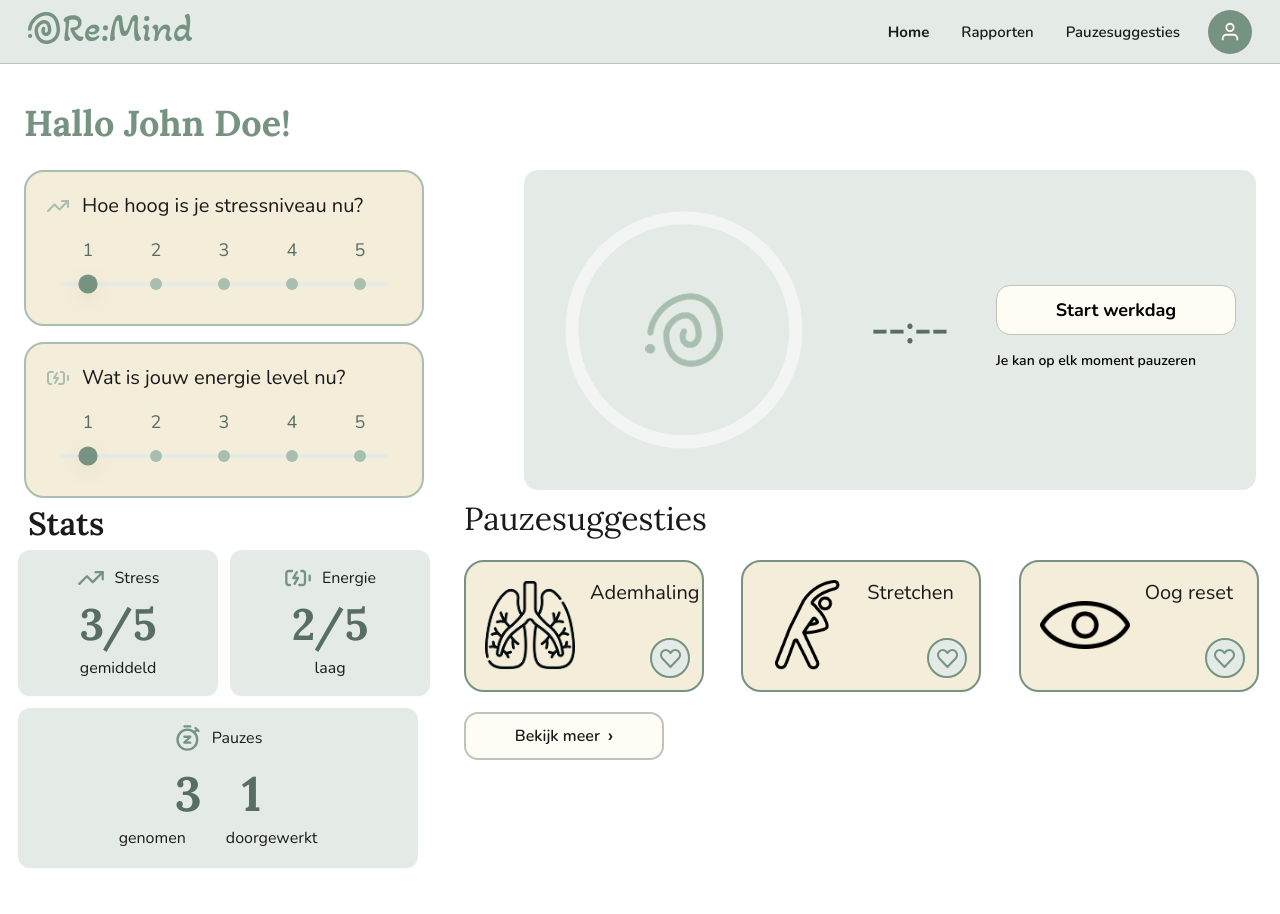
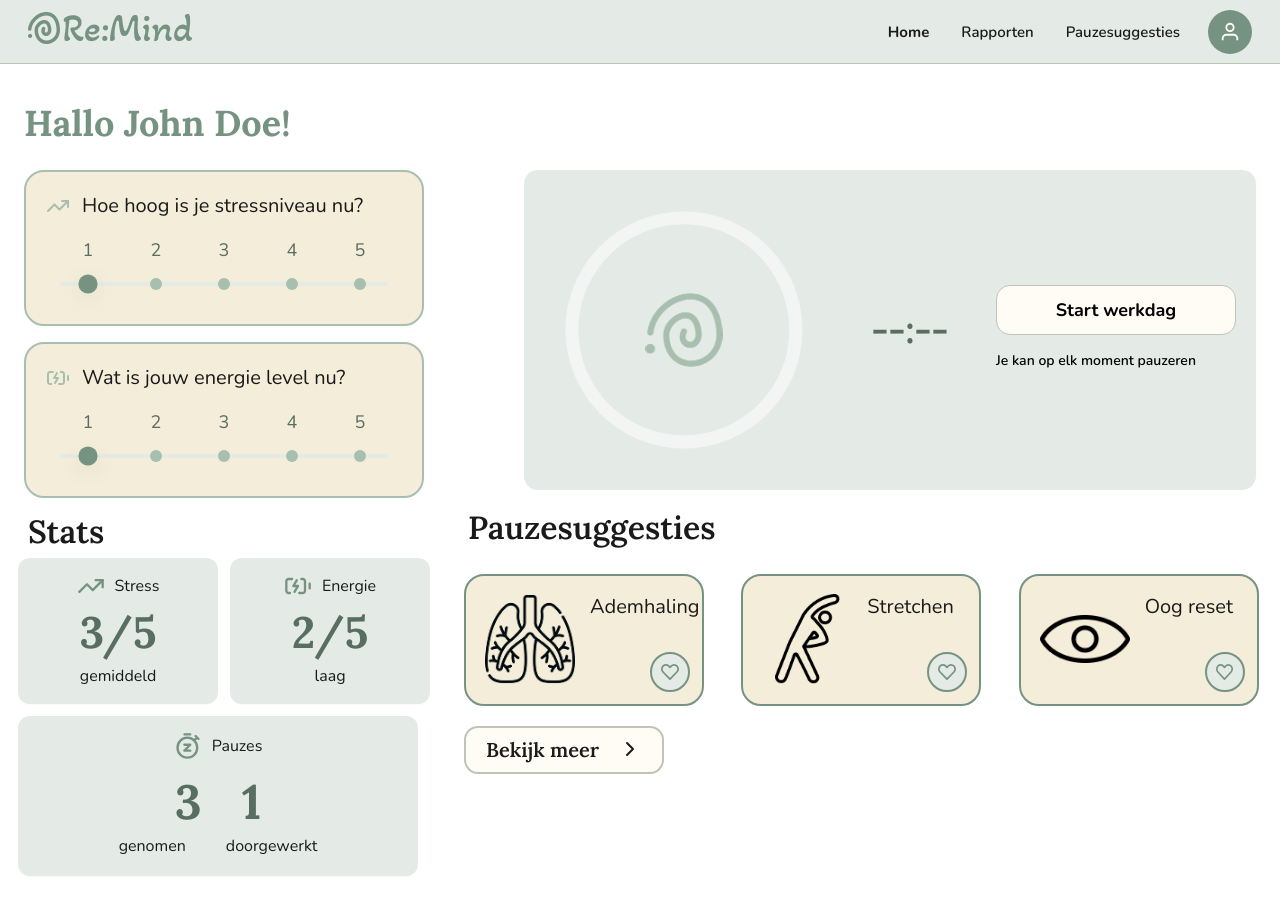
Before and after one commit to sampittois/Re-Mind_App_Individueel, a React (Vite) app in the folder stress-app/frontend/: page / in a window 1280 px wide. Shown: the top 914 px of the page. Built offline with nearby package versions, Linux system fonts and the light colour scheme.

Commit message:
feat: update PauseSuggestions button with SVG icon and enhance styles for better layout

```diff
--- a/stress-app/frontend/src/components/PauseSuggestions.jsx
+++ b/stress-app/frontend/src/components/PauseSuggestions.jsx
@@ -45,7 +45,7 @@ export default function PauseSuggestions({ onViewMore, showViewMore = true }) {
       {showViewMore ? (
         <button className="pause-suggestions__cta" onClick={onViewMore} type="button">
           <span>Bekijk meer</span>
-          <span aria-hidden="true">›</span>
+          <span aria-hidden="true"><svg xmlns="http://www.w3.org/2000/svg" width="24" height="24" viewBox="0 0 24 24" fill="none" stroke="currentColor" stroke-width="2" stroke-linecap="round" stroke-linejoin="round" class="lucide lucide-chevron-right-icon lucide-chevron-right"><path d="m9 18 6-6-6-6" /></svg></span>
         </button>
       ) : null}
     </section>
--- a/stress-app/frontend/src/styles/pauseSuggestions.css
+++ b/stress-app/frontend/src/styles/pauseSuggestions.css
@@ -3,14 +3,14 @@
 	flex-direction: column;
 	gap: var(--space-5);
 	color: var(--text);
+    margin-top: var(--space-4);
 }
 
 .pause-suggestions__title {
-	margin: 0;
+	margin: 0 0 12px 4px;
 	font-family: var(--font-family-heading);
+	font-weight: var(--font-weight-semibold);
 	font-size: var(--text-heading-2-font-size);
-	line-height: var(--text-heading-2-line-height);
-	font-weight: var(--font-weight-regular);
 	color: var(--text);
 }
 
@@ -83,8 +83,8 @@
 .pause-suggestion-card__favorite img {
 	position: relative;
 	z-index: 1;
-	width: 24px;
-	height: 19px;
+	width: 20px;
+	height: 16px;
 	object-fit: contain;
 }
 
@@ -117,14 +117,14 @@
 	padding: 0 20px;
 	display: flex;
 	align-items: center;
-	justify-content: center;
+	justify-content: space-between;
 	gap: var(--space-2);
 	border: 2px solid var(--border);
 	border-radius: var(--radius-md);
 	background: var(--background);
 	color: var(--text);
-	font-family: var(--font-family-body);
-	font-size: var(--font-size-xs);
+	font-family: var(--font-family-heading);
+	font-size: var(--font-size-sm);
 	line-height: 1;
 	font-weight: var(--font-weight-semibold);
 	white-space: nowrap;
--- a/stress-app/frontend/src/styles/stats.css
+++ b/stress-app/frontend/src/styles/stats.css
@@ -2,6 +2,7 @@
 .stats-section {
 	padding: 12px 0;
     max-width: 400px;
+	margin-top: var(--space-2);
 }
 
 .section-title {
```
